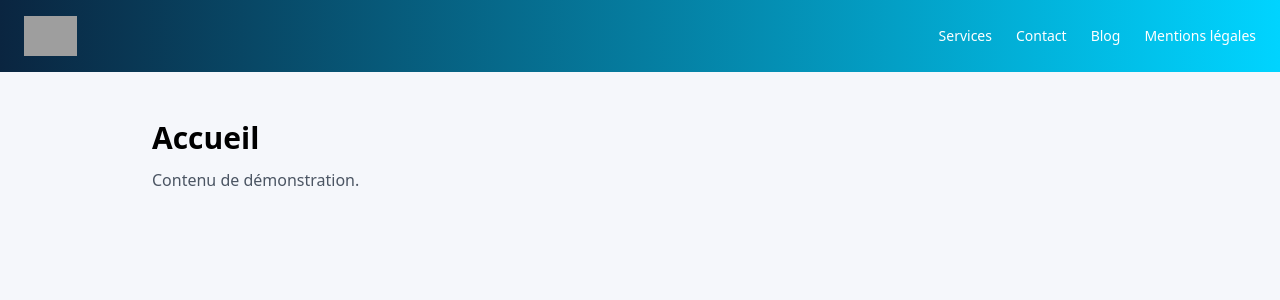
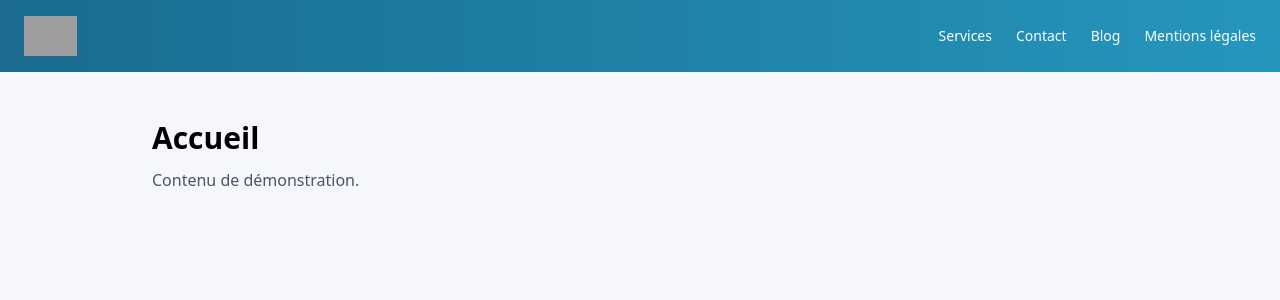
Before and after one commit to JohnKramer59/Site-web-1fonie, a React (Vite) app: page / in a window 1280 px wide. Shown: the top 300 px of the page. Built offline with nearby package versions, Linux system fonts and the light colour scheme; grey boxes are pictures that could not be loaded.

Commit message:
Update Header.jsx

```diff
--- a/src/components/Header.jsx
+++ b/src/components/Header.jsx
@@ -3,8 +3,10 @@ import { Link } from "react-router-dom";
 
 export default function Header() {
   return (
-    <header className="fixed inset-x-0 top-0 z-50 bg-gradient-to-r from-[#0A2540] to-[#00D4FF] text-white">
-      <nav className="container mx-auto px-6 py-4">
+    <header className="fixed inset-x-0 top-0 z-50">
+      <div className="absolute inset-0 bg-gradient-to-r from-customblue-dark to-customblue" aria-hidden="true" />
+      <nav className="relative z-10 text-white">
+        <div className="container mx-auto px-6 py-4">
           <div className="flex items-center justify-between">
             <Link to="/" className="flex items-center space-x-2">
               <img src="/logo.png" alt="1FONIE" className="h-10" />
@@ -16,6 +18,7 @@ export default function Header() {
               <Link to="/mentions-legales" className="hover:opacity-80 transition">Mentions légales</Link>
             </div>
           </div>
+        </div>
       </nav>
     </header>
   );
```
Lines whose indentation alone changed are shown as unchanged.
